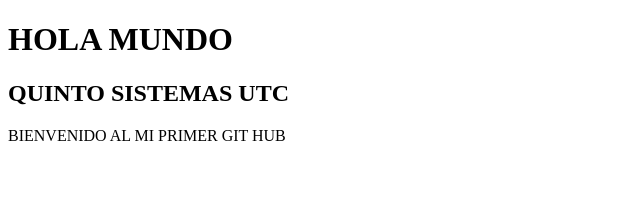
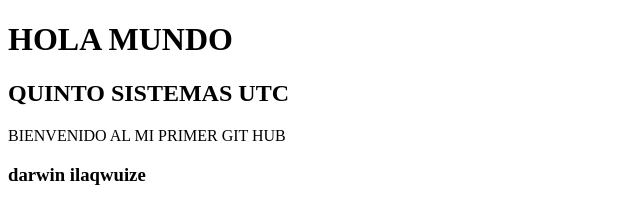
Before and after one commit to Daniloila/daniloila.github.io, a plain HTML site: page index.html in a window 1280 px wide. Shown: the whole page, without its empty margins (0-640 px from the left). Drawn offline with Linux system fonts and the light colour scheme.

Commit message:
guardar linea

```diff
--- a/index.html
+++ b/index.html
@@ -9,5 +9,6 @@
     <h1>HOLA MUNDO</h1>
     <h2>QUINTO SISTEMAS UTC</h2>
     <p>BIENVENIDO AL MI PRIMER GIT HUB</p>
+    <h3>darwin ilaqwuize</h3>
 </body>
 </html>
```
